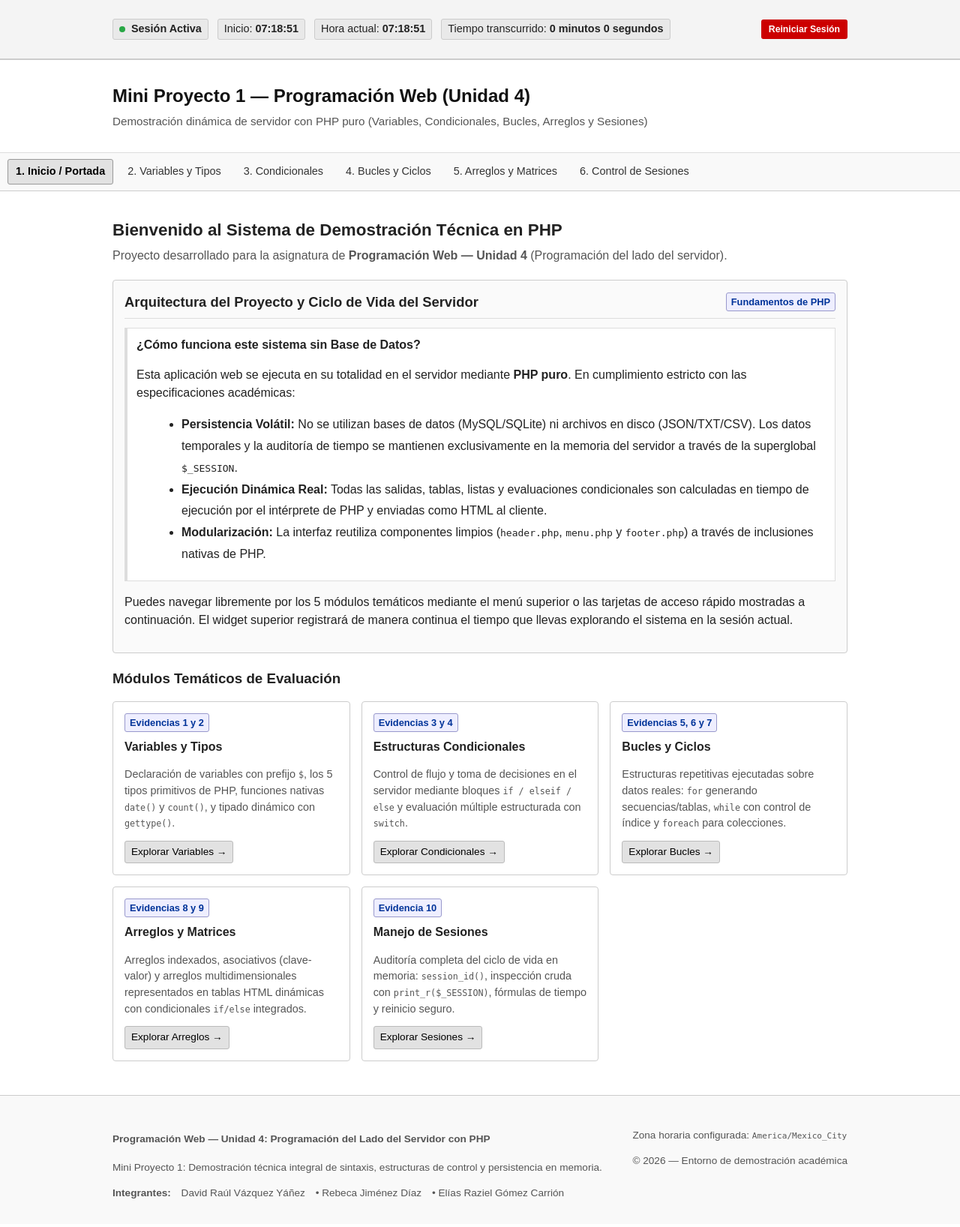
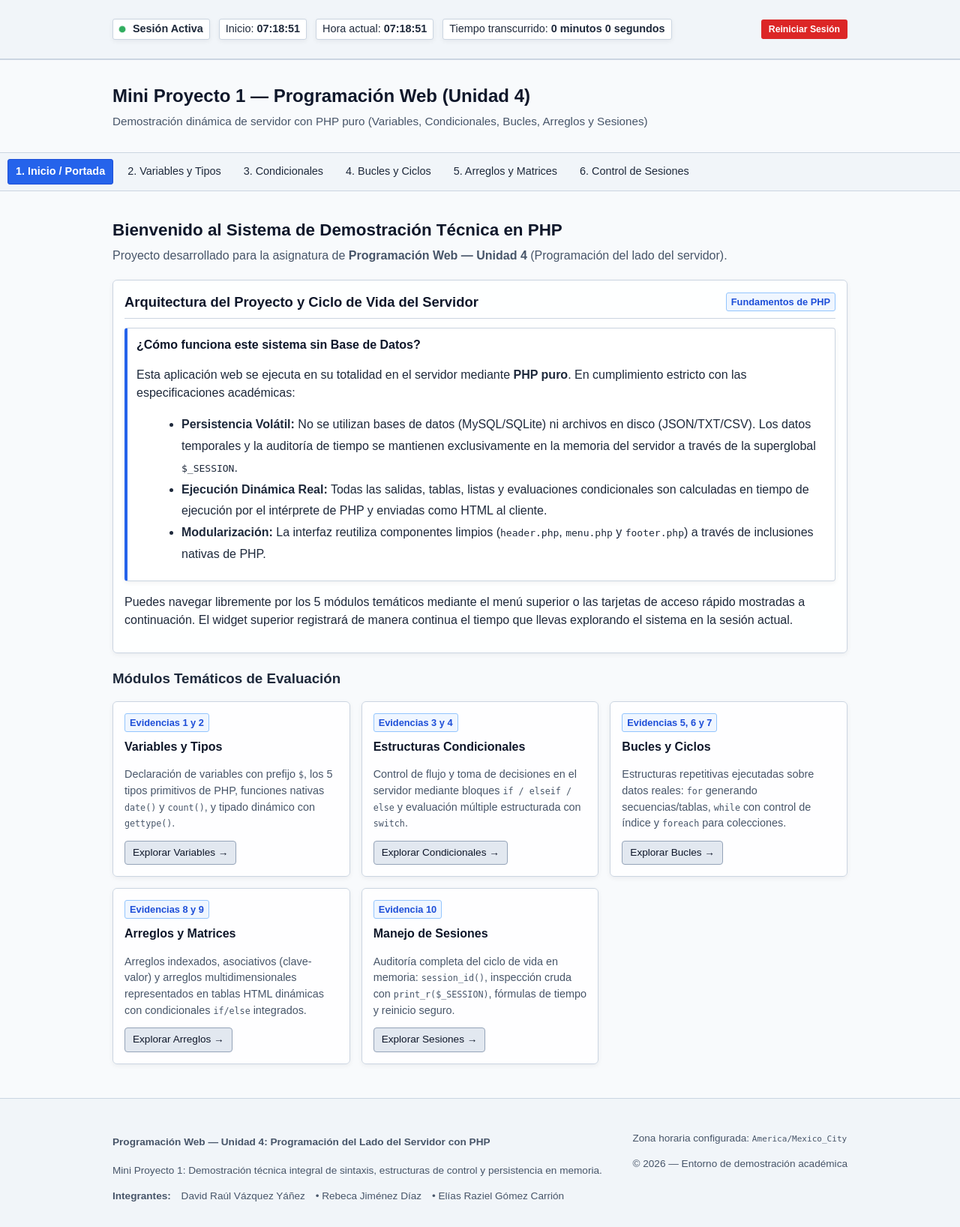
Before and after one commit to Daraul5/proyectophp, a PHP site: page /index.php in a window 1280 px wide. Shown: the whole page at 75% size. Before the commit the page ends 1598 px from the top, so only its background shows below. Run offline with PHP 8.4, Linux system fonts and the light colour scheme.

Commit message:
Estilos terminados

```diff
--- a/css/styles.css
+++ b/css/styles.css
@@ -4,14 +4,44 @@
    Integrantes: David Raúl Vázquez Yáñez | Rebeca Jiménez Díaz | Elías Raziel Gómez Carrión
    ========================================================================== */
 
+/* --- 0. Paleta de Colores y Variables CSS (:root) --- */
+:root {
+    --bg-page: #f8fafc;
+    --bg-surface: #ffffff;
+    --bg-subtle: #f1f5f9;
+    --bg-muted: #e2e8f0;
+    --text-main: #1e293b;
+    --text-muted: #475569;
+    --text-heading: #0f172a;
+    --border-color: #cbd5e1;
+    --border-strong: #94a3b8;
+
+    /* Colores de acento y estado */
+    --accent-primary: #2563eb;
+    --accent-primary-hover: #1d4ed8;
+    --accent-secondary: #0d9488;
+    --accent-purple: #7c3aed;
+    --danger-color: #dc2626;
+    --danger-hover: #b91c1c;
+    --success-color: #16a34a;
+
+    /* Sombras y transiciones */
+    --shadow-sm: 0 2px 6px rgba(15, 23, 42, 0.06);
+    --shadow-md: 0 8px 20px rgba(15, 23, 42, 0.10);
+    --shadow-glow: 0 0 0 3px rgba(37, 99, 235, 0.18);
+    --transition-fast: 0.2s ease;
+    --transition-smooth: 0.3s cubic-bezier(0.4, 0, 0.2, 1);
+}
+
 /* --- 1. Estilos Generales Básicos --- */
 body {
     font-family: Arial, Helvetica, sans-serif;
-    background-color: #ffffff;
-    color: #222222;
+    background-color: var(--bg-page);
+    color: var(--text-main);
     margin: 0;
     padding: 0;
     line-height: 1.5;
+    transition: background-color var(--transition-smooth), color var(--transition-smooth);
 }
 
 .container {
@@ -23,13 +53,18 @@ body {
 
 /* Enlaces por defecto */
 a {
-    color: #0044cc;
+    color: var(--accent-primary);
+    transition: color var(--transition-fast);
+}
+
+a:hover {
+    color: var(--accent-primary-hover);
 }
 
 /* --- 2. Barra de Sesión (Caja informativa superior) --- */
 .session-bar {
-    background-color: #f4f4f4;
-    border-bottom: 2px solid #ccc;
+    background-color: var(--bg-subtle);
+    border-bottom: 2px solid var(--border-color);
     padding: 10px 0;
     font-size: 0.9em;
 }
@@ -49,23 +84,43 @@ a {
 }
 
 .session-badge-item {
-    background: #e9e9e9;
-    border: 1px solid #ccc;
+    background: var(--bg-surface);
+    border: 1px solid var(--border-color);
     padding: 2px 8px;
     border-radius: 3px;
+    box-shadow: var(--shadow-sm);
 }
 
 .session-pulse-dot {
     display: inline-block;
     width: 8px;
     height: 8px;
-    background-color: #28a745;
+    background-color: var(--success-color);
     border-radius: 50%;
-    margin-right: 4px;
+    margin-right: 6px;
+    animation: sessionPulseAnimation 1.8s infinite ease-in-out;
+}
+
+@keyframes sessionPulseAnimation {
+    0% {
+        transform: scale(0.95);
+        box-shadow: 0 0 0 0 rgba(22, 163, 74, 0.75);
+        opacity: 1;
+    }
+    50% {
+        transform: scale(1.15);
+        box-shadow: 0 0 0 6px rgba(22, 163, 74, 0);
+        opacity: 0.85;
+    }
+    100% {
+        transform: scale(0.95);
+        box-shadow: 0 0 0 0 rgba(22, 163, 74, 0);
+        opacity: 1;
+    }
 }
 
 .btn-restart-session {
-    background-color: #cc0000;
+    background-color: var(--danger-color);
     color: #ffffff;
     text-decoration: none;
     padding: 4px 10px;
@@ -73,15 +128,19 @@ a {
     font-weight: bold;
     font-size: 0.85em;
     display: inline-block;
+    transition: background-color var(--transition-fast), transform var(--transition-fast), box-shadow var(--transition-fast);
 }
 
 .btn-restart-session:hover {
-    background-color: #990000;
+    background-color: var(--danger-hover);
+    color: #ffffff;
+    transform: translateY(-1px);
+    box-shadow: var(--shadow-sm);
 }
 
 /* --- 3. Encabezado y Menú --- */
 .main-header {
-    border-bottom: 1px solid #ccc;
+    border-bottom: 1px solid var(--border-color);
     padding-top: 15px;
     margin-bottom: 20px;
 }
@@ -93,12 +152,12 @@ a {
 .header-branding h1 {
     font-size: 1.5em;
     margin: 0 0 5px 0;
-    color: #111;
+    color: var(--text-heading);
 }
 
 .header-branding p {
     margin: 0;
-    color: #555;
+    color: var(--text-muted);
     font-size: 0.95em;
 }
 
@@ -106,30 +165,32 @@ a {
     display: flex;
     flex-wrap: wrap;
     gap: 8px;
-    background-color: #f9f9f9;
-    border-top: 1px solid #ddd;
+    background-color: var(--bg-subtle);
+    border-top: 1px solid var(--border-color);
     padding: 8px 10px;
 }
 
 .nav-link {
     text-decoration: none;
-    color: #333;
+    color: var(--text-main);
     padding: 5px 10px;
     border: 1px solid transparent;
     border-radius: 3px;
     font-size: 0.9em;
+    transition: background-color var(--transition-fast), border-color var(--transition-fast), color var(--transition-fast), transform var(--transition-fast);
 }
 
 .nav-link:hover {
-    background-color: #eee;
-    border-color: #ccc;
+    background-color: var(--bg-muted);
+    border-color: var(--border-strong);
+    transform: translateY(-1px);
 }
 
 .nav-link.active {
-    background-color: #e2e2e2;
-    border-color: #999;
+    background-color: var(--accent-primary);
+    border-color: var(--accent-primary-hover);
     font-weight: bold;
-    color: #000;
+    color: #ffffff;
 }
 
 /* --- 4. Contenido y Secciones (Cards Simples) --- */
@@ -140,26 +201,37 @@ a {
 .page-header h2 {
     font-size: 1.4em;
     margin: 0 0 5px 0;
+    color: var(--text-heading);
 }
 
 .page-header p {
-    color: #555;
+    color: var(--text-muted);
     margin: 0;
 }
 
 .card {
-    border: 1px solid #ccc;
-    background-color: #fafafa;
+    border: 1px solid var(--border-color);
+    background-color: rgba(255, 255, 255, 0.85);
+    backdrop-filter: blur(8px);
+    -webkit-backdrop-filter: blur(8px);
     padding: 15px;
     margin-bottom: 20px;
-    border-radius: 4px;
+    border-radius: 6px;
+    box-shadow: var(--shadow-sm);
+    transition: transform var(--transition-smooth), box-shadow var(--transition-smooth), border-color var(--transition-smooth);
+}
+
+.card:hover {
+    transform: translateY(-3px);
+    box-shadow: var(--shadow-md);
+    border-color: var(--border-strong);
 }
 
 .card-header-flex {
     display: flex;
     justify-content: space-between;
     align-items: center;
-    border-bottom: 1px solid #ddd;
+    border-bottom: 1px solid var(--border-color);
     padding-bottom: 8px;
     margin-bottom: 12px;
 }
@@ -167,12 +239,13 @@ a {
 .card-title {
     margin: 0;
     font-size: 1.15em;
+    color: var(--text-heading);
 }
 
 .evidence-badge {
-    background-color: #eef;
-    border: 1px solid #99c;
-    color: #003399;
+    background-color: #eff6ff;
+    border: 1px solid #93c5fd;
+    color: #1d4ed8;
     padding: 2px 6px;
     font-size: 0.8em;
     font-weight: bold;
@@ -180,17 +253,21 @@ a {
 }
 
 .concept-box {
-    background-color: #ffffff;
-    border-left: 4px solid #666;
-    border: 1px solid #ddd;
-    border-left-width: 4px;
+    background-color: var(--bg-surface);
+    border-left: 4px solid var(--accent-primary);
+    border-top: 1px solid var(--border-color);
+    border-right: 1px solid var(--border-color);
+    border-bottom: 1px solid var(--border-color);
     padding: 10px 12px;
     margin-bottom: 15px;
+    border-radius: 4px;
+    box-shadow: var(--shadow-sm);
 }
 
 .concept-box h3 {
     margin: 0 0 6px 0;
     font-size: 1em;
+    color: var(--text-heading);
 }
 
 /* --- 5. Tablas Tradicionales --- */
@@ -284,45 +370,61 @@ a {
 }
 
 .feature-card {
-    background: #fff;
-    border: 1px solid #ccc;
-    border-radius: 4px;
+    background: rgba(255, 255, 255, 0.82);
+    backdrop-filter: blur(6px);
+    -webkit-backdrop-filter: blur(6px);
+    border: 1px solid var(--border-color);
+    border-radius: 6px;
     padding: 15px;
+    box-shadow: var(--shadow-sm);
+    transition: transform var(--transition-smooth), box-shadow var(--transition-smooth), border-color var(--transition-smooth);
+}
+
+.feature-card:hover {
+    transform: translateY(-4px);
+    box-shadow: var(--shadow-md);
+    border-color: var(--accent-primary);
 }
 
 .feature-card h4 {
     margin: 0 0 8px 0;
+    color: var(--text-heading);
 }
 
 .feature-card p {
     font-size: 0.9em;
-    color: #555;
+    color: var(--text-muted);
     margin-bottom: 12px;
 }
 
 .btn-card {
     display: inline-block;
-    background: #e2e2e2;
-    color: #000;
-    border: 1px solid #bbb;
-    padding: 4px 8px;
+    background: var(--bg-muted);
+    color: var(--text-heading);
+    border: 1px solid var(--border-strong);
+    padding: 5px 10px;
     text-decoration: none;
     font-size: 0.85em;
-    border-radius: 3px;
+    border-radius: 4px;
+    transition: background-color var(--transition-fast), color var(--transition-fast), transform var(--transition-fast), box-shadow var(--transition-fast);
 }
 
 .btn-card:hover {
-    background: #ccc;
+    background: var(--accent-primary);
+    border-color: var(--accent-primary-hover);
+    color: #ffffff;
+    transform: translateY(-1px);
+    box-shadow: var(--shadow-glow);
 }
 
 /* --- 6. Pie de Página --- */
 .main-footer {
-    border-top: 1px solid #ccc;
-    background-color: #f9f9f9;
+    border-top: 1px solid var(--border-color);
+    background-color: var(--bg-subtle);
     padding: 15px 0;
     margin-top: 30px;
     font-size: 0.85em;
-    color: #555;
+    color: var(--text-muted);
 }
 
 .footer-content {
```
Also changed, not shown: other parts of css/styles.css (+27 -10 lines).
